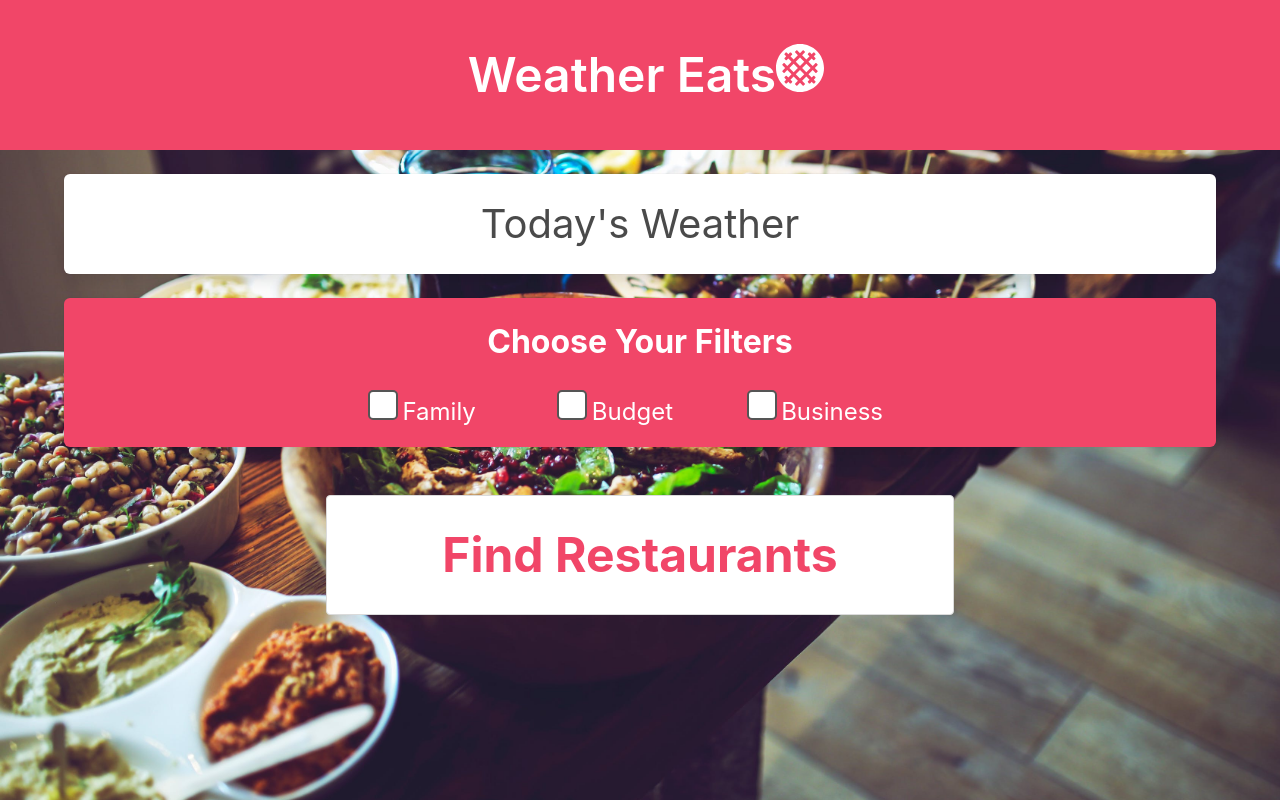
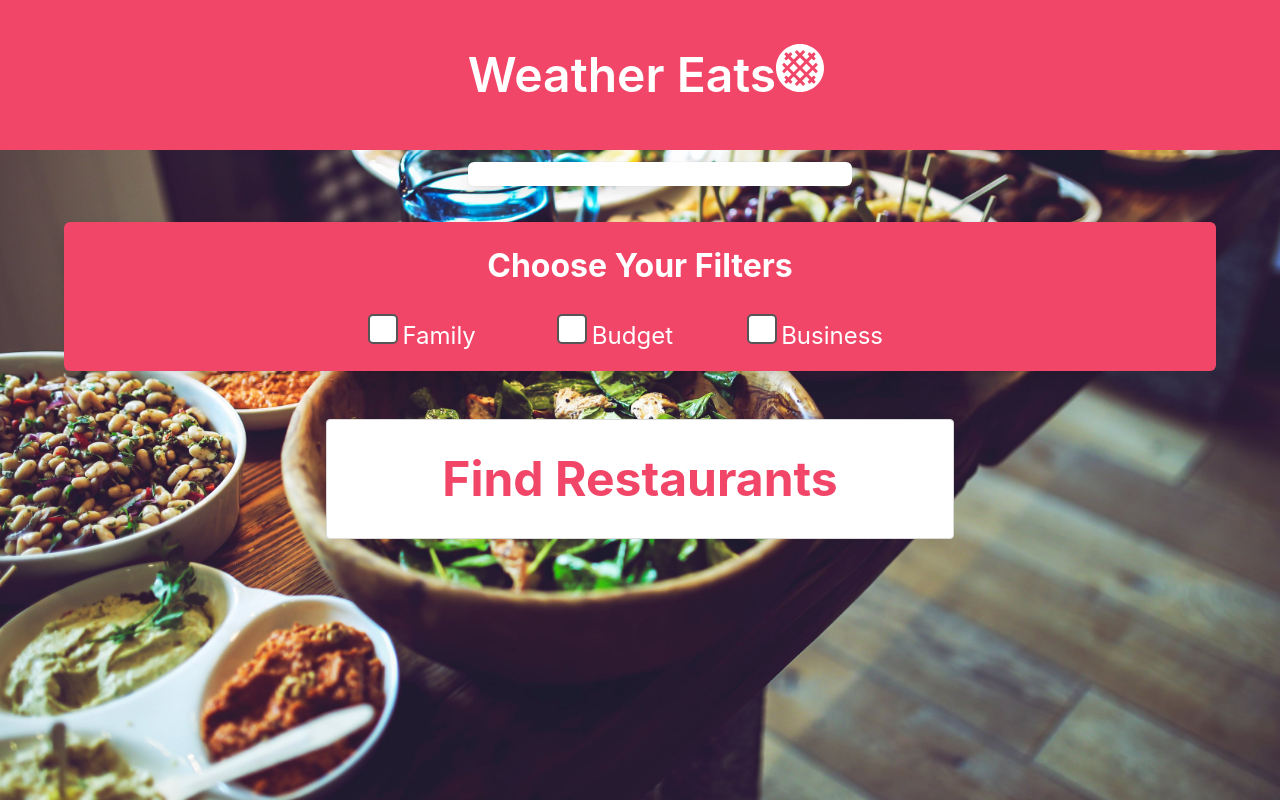
Before and after one commit to xrachhel/weatherEats, a plain HTML site: page index.html in a window 1280 px wide. Drawn offline with Linux system fonts and the light colour scheme.

Commit message:
changed styling for weather div

```diff
--- a/index.html
+++ b/index.html
@@ -19,9 +19,8 @@
         </div>
     </section>
     <br>
-    <section class="container">
-        <div class="box" id="weather-content">
-            <p class="has-text-centered is-size-2">Today's Weather</p>
+    <section class="container columns">
+        <div class="column is-4 is-offset-5 box has-text-centered" id="weather-content">
         </div>
     </section>
     <br>
@@ -56,6 +55,7 @@
         </div>
     </div>
 
-
+    <script src="assets/js/jQuery3.4.1.js"></script>
+    <script src="assets/js/script.js"></script>
 </body>
 </html>
```
